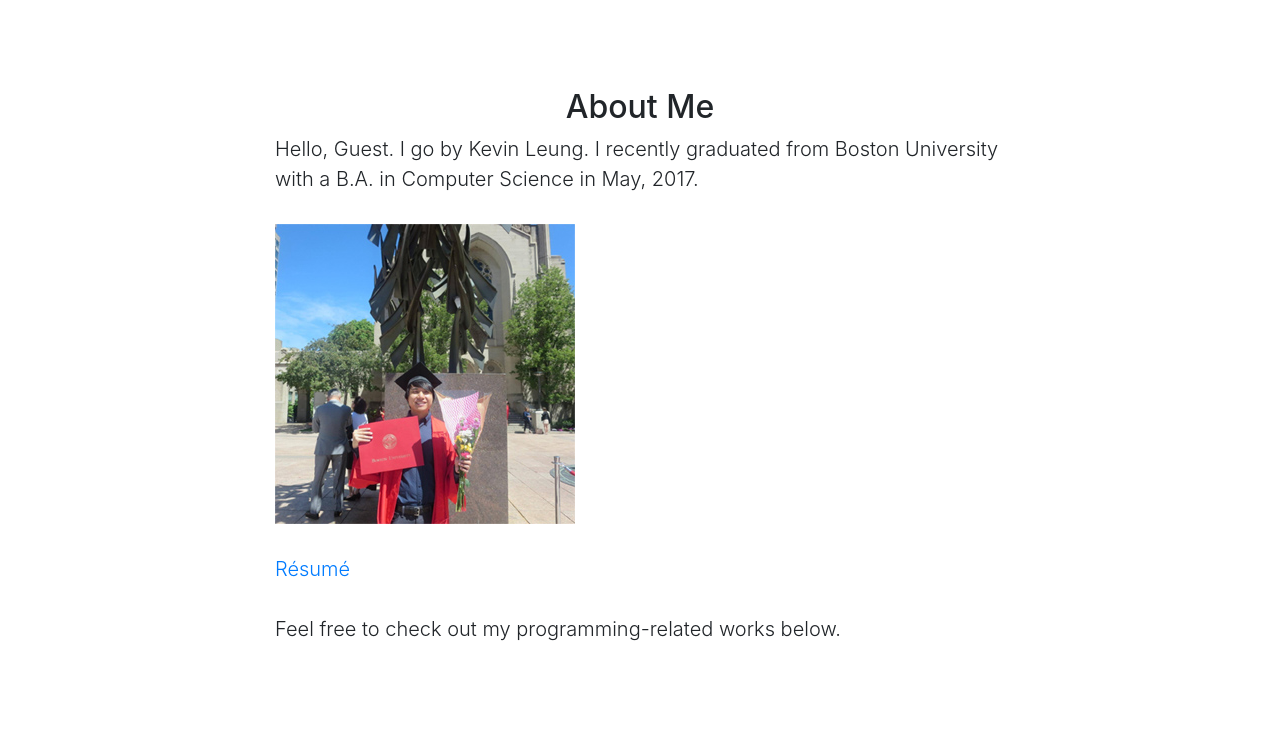
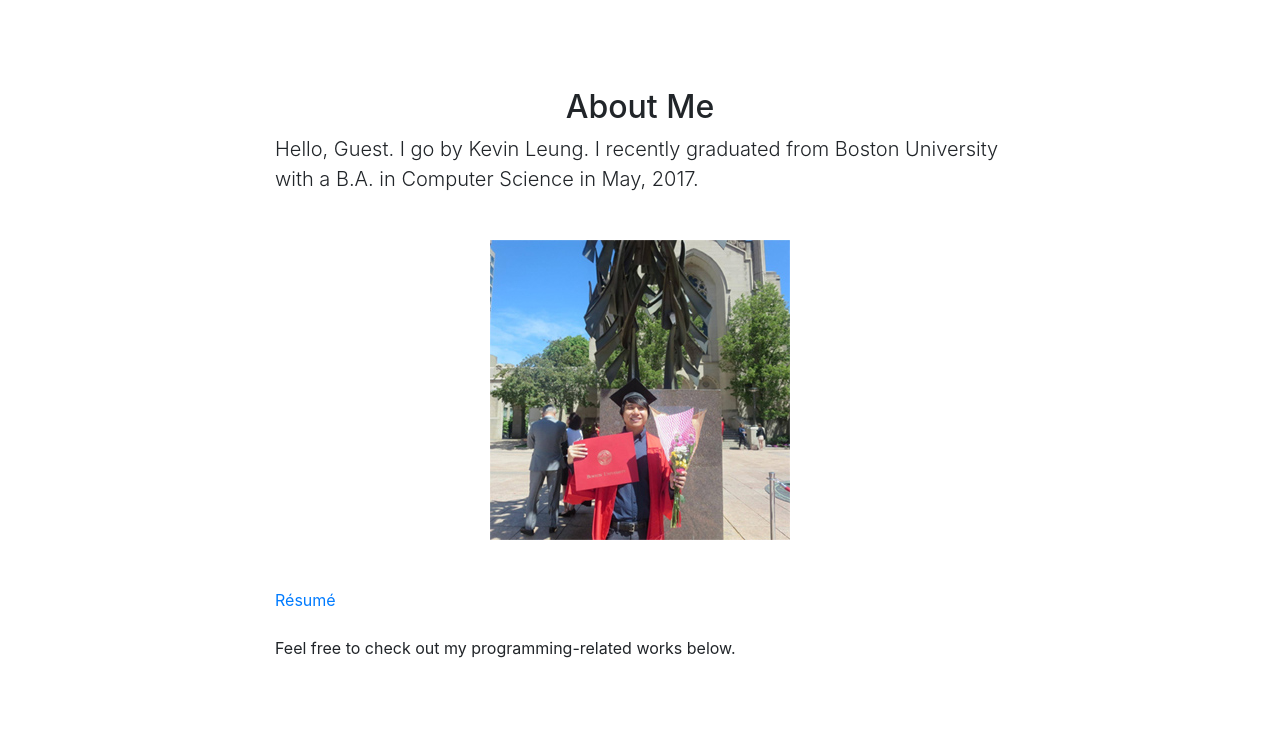
Before and after one commit to kevinwleung/kevinwleung.github.io, a website with bundled scripts: page index.html in a window 1280 px wide. Shown: the part 62-800 px from the top of the page. Built offline with nearby package versions, Linux system fonts and the light colour scheme.

Commit message:
Update index.html

```diff
--- a/index.html
+++ b/index.html
@@ -51,7 +51,7 @@
             <h2><center>About Me</center></h2>
             <p class="lead">Hello, Guest. I go by Kevin Leung. I recently graduated from Boston University with a B.A. in Computer Science in May, 2017.
               <br><br>
-              <img src="assets/images/me.jpg">
+              <center><img src="assets/images/me.jpg"></center>
               <br><br><a href="/assets/files/resume.pdf">Résumé</a><br><br>Feel free to check out my programming-related works below.</p>
           </div>
         </div>
```
